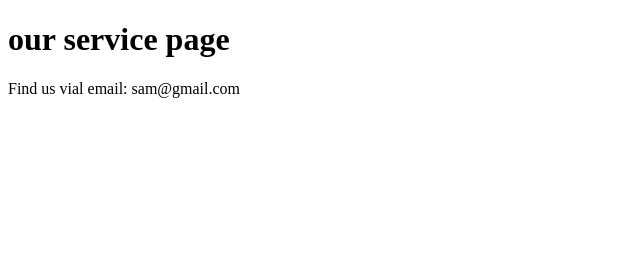
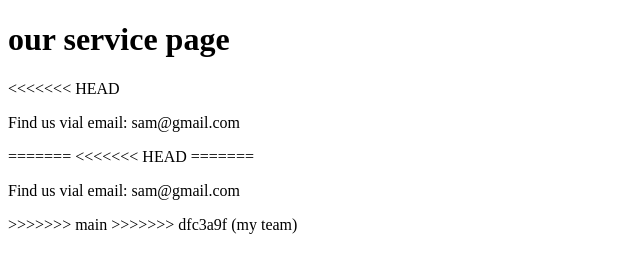
Before and after one commit to Samysuitch/samuel-s-project, a plain HTML site: page service.html in a window 1280 px wide. Shown: the whole page, without its empty margins (0-640 px from the left). Drawn offline with Linux system fonts and the light colour scheme.

Commit message:
my conflict

```diff
--- a/service.html
+++ b/service.html
@@ -7,6 +7,13 @@
 </head>
 <body>
     <h1>our service page</h1>
+<<<<<<< HEAD
     <p>Find us vial email: sam@gmail.com</p>
+=======
+<<<<<<< HEAD
+=======
+    <p>Find us vial email: sam@gmail.com</p>
+>>>>>>> main
+>>>>>>> dfc3a9f (my team)
 </body>
 </html>
```
Also changed, not shown: team.html (added).
